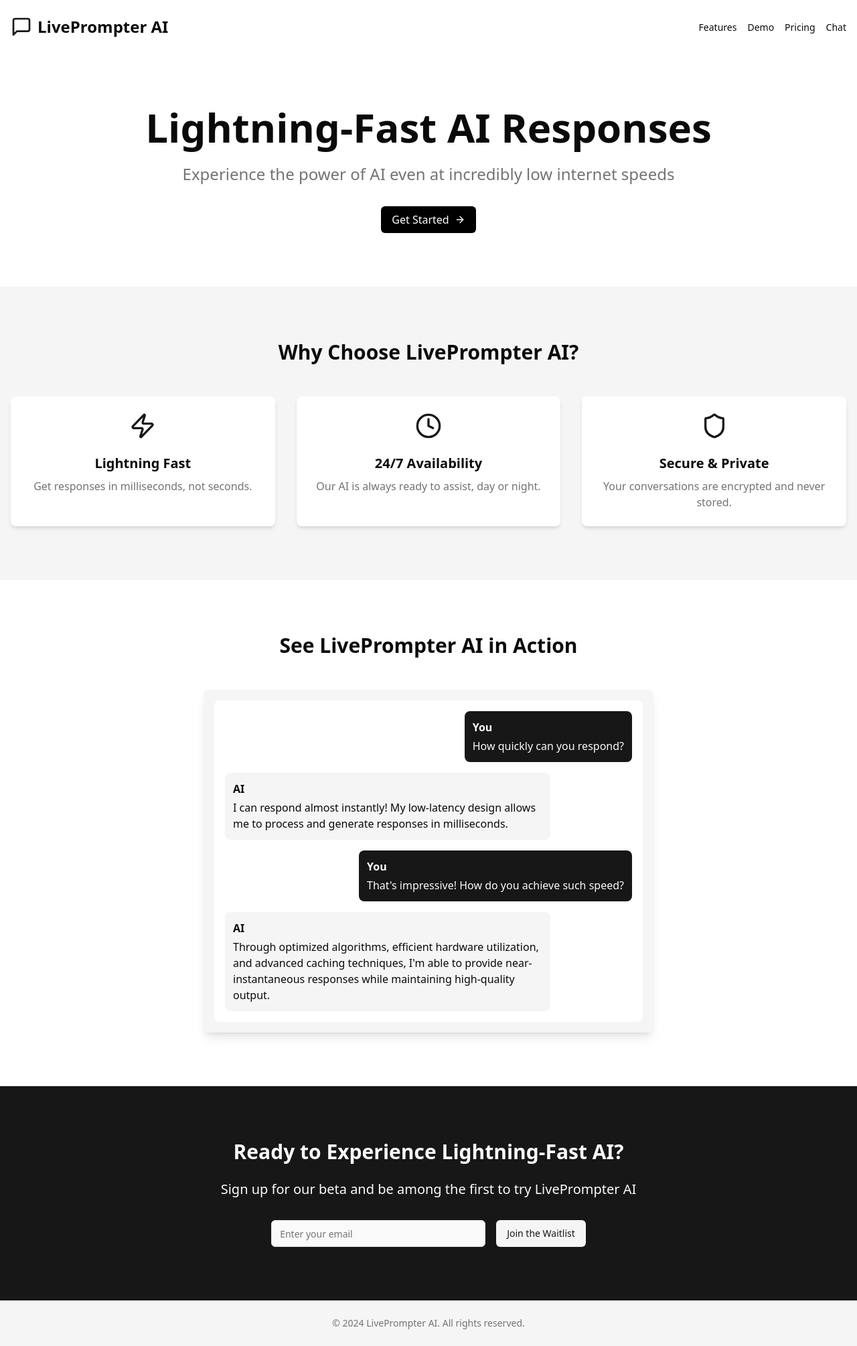
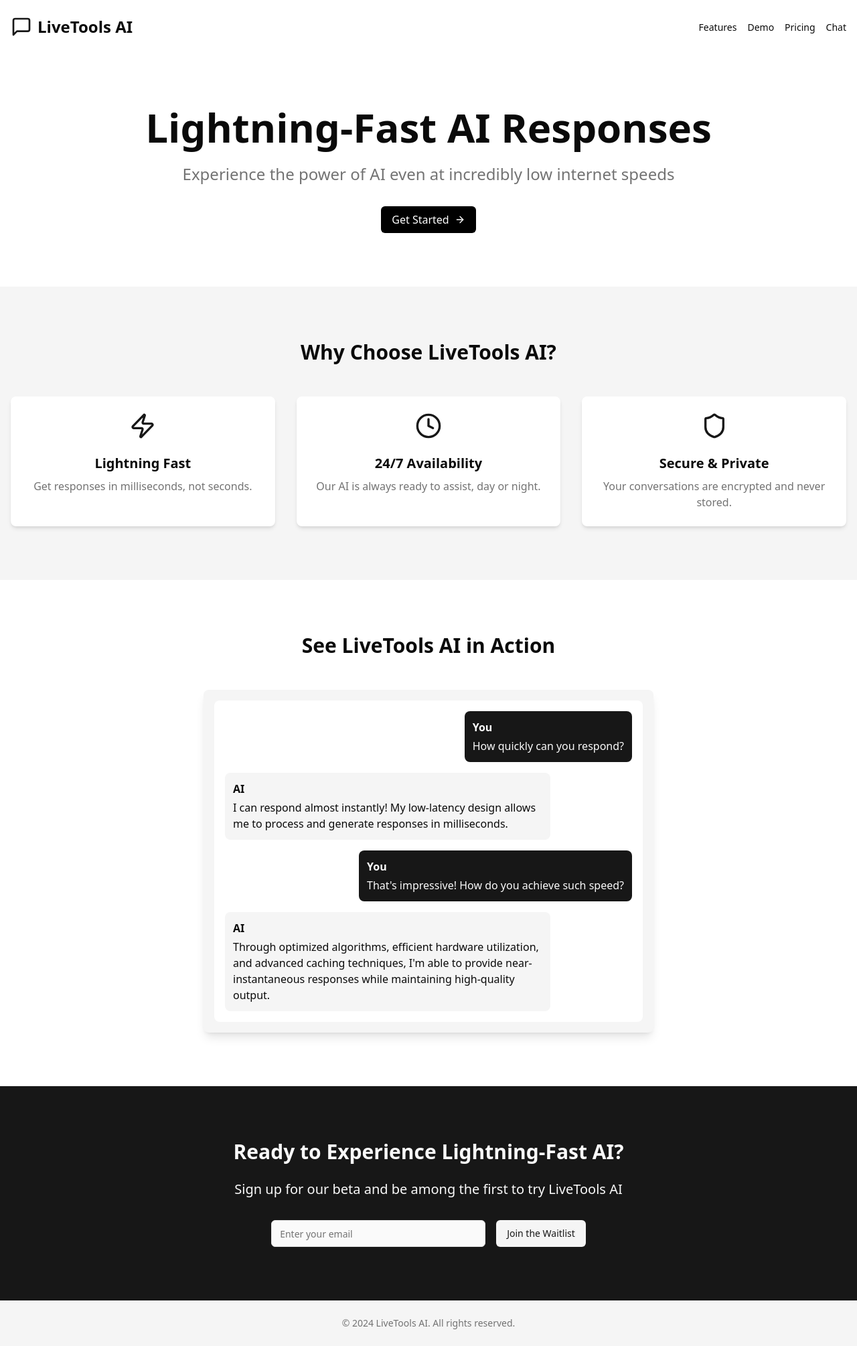
Before and after one commit to devroy10/liveprompter-ai, a React (Vite) app: page / in a window 1280 px wide. Shown: the whole page at 67% size. Built offline with nearby package versions, Linux system fonts and the light colour scheme.

Commit message:
changed name

```diff
--- a/src/pages/Home.tsx
+++ b/src/pages/Home.tsx
@@ -20,7 +20,7 @@
                 <div className="flex items-center space-x-2">
                     <MessageSquare className="h-8 w-8 text-primary" />
                     {/* <span className="text-2xl font-bold">SpeedyAI</span> */}
-                    <span className="text-2xl font-bold">LivePrompter AI</span>
+                    <span className="text-2xl font-bold">LiveTools AI</span>
                 </div>
                 <nav>
                     <ul className="flex space-x-4">
@@ -51,7 +51,7 @@
 
                 <section id="features" className="bg-muted py-20">
                     <div className="container mx-auto px-4">
-                        <h2 className="text-3xl font-bold text-center mb-12">Why Choose LivePrompter AI?</h2>
+                        <h2 className="text-3xl font-bold text-center mb-12">Why Choose LiveTools AI?</h2>
                         <div className="grid grid-cols-1 md:grid-cols-3 gap-8">
                             <FeatureCard
                                 icon={<Zap className="h-10 w-10 text-primary" />}
@@ -74,7 +74,7 @@
 
                 <section id="demo" className="py-20">
                     <div className="container mx-auto px-4">
-                        <h2 className="text-3xl font-bold text-center mb-12">See LivePrompter AI in Action</h2>
+                        <h2 className="text-3xl font-bold text-center mb-12">See LiveTools AI in Action</h2>
                         <div className="bg-muted p-4 rounded-lg shadow-lg max-w-2xl mx-auto">
                             <div className="bg-background rounded-lg p-4 space-y-4">
                                 <ChatMessage user="You" message="How quickly can you respond?" />
@@ -89,7 +89,7 @@
                 <section className="bg-primary text-primary-foreground py-20">
                     <div className="container mx-auto px-4 text-center">
                         <h2 className="text-3xl font-bold mb-6">Ready to Experience Lightning-Fast AI?</h2>
-                        <p className="text-xl mb-8">Sign up for our beta and be among the first to try LivePrompter AI</p>
+                        <p className="text-xl mb-8">Sign up for our beta and be among the first to try LiveTools AI</p>
                         <form onSubmit={handleSubmit} className="flex flex-col sm:flex-row justify-center items-center space-y-4 sm:space-y-0 sm:space-x-4">
                             <Input
                                 type="email"
@@ -109,7 +109,7 @@
 
             <footer className="bg-muted py-6">
                 <div className="container mx-auto px-4 text-center text-sm text-muted-foreground">
-                    © 2024 LivePrompter AI. All rights reserved.
+                    © 2024 LiveTools AI. All rights reserved.
                 </div>
             </footer>
             <Outlet />
```
